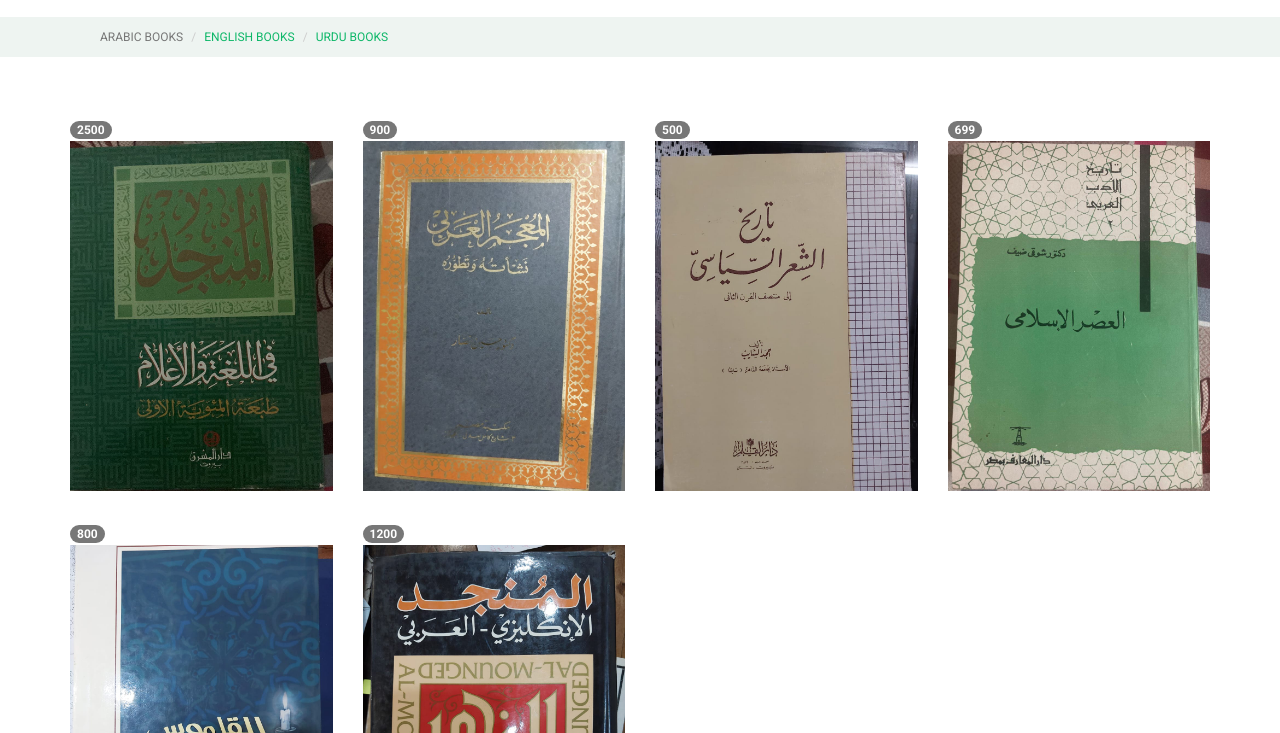
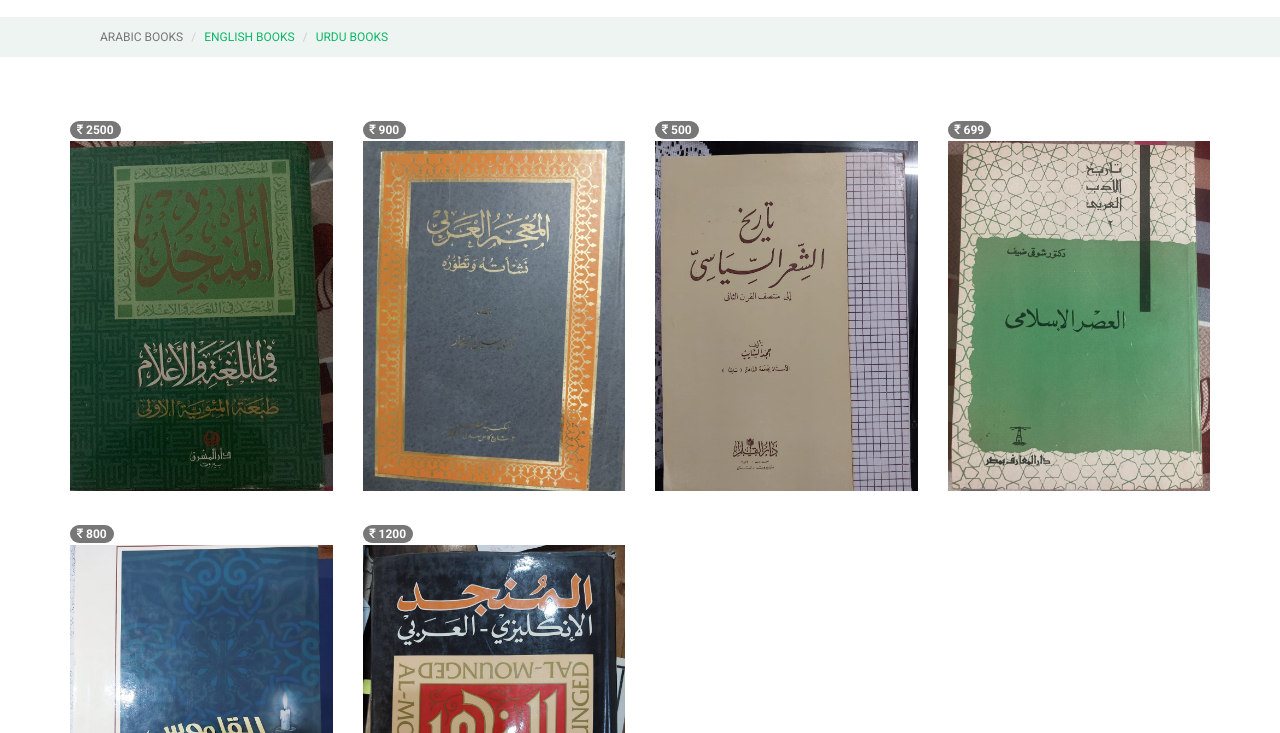
Before and after one commit to mylab4492/blackzero, a plain HTML site: page books-arabic.html in a window 1280 px wide. Shown: the part 67-800 px from the top of the page. Drawn offline with Linux system fonts and the light colour scheme.

Commit message:
rupppe sign

```diff
--- a/books-arabic.html
+++ b/books-arabic.html
@@ -61,37 +61,37 @@
             <div class="row">
                 <div class="col-lg-3 col-md-3 col-sm-6 col-xs-12">
 					<div>
-						<span class="badge badge-pill badge-success">2500</span>
+						<span class="badge badge-pill badge-success"><i class="fa fa-rupee"></i> 2500</span>
 						<img src="images/service-single.jpg" data-src="images/books/1.jpg" alt="" class="img-responsive mb30">
 					</div>
 				</div>
                 <div class="col-lg-3 col-md-3 col-sm-6 col-xs-12">
 					<div>
-						<span class="badge badge-pill badge-success">900</span>
+						<span class="badge badge-pill badge-success"><i class="fa fa-rupee"></i> 900</span>
 						<img src="images/service-single.jpg" data-src="images/books/2.jpg" alt="" class="img-responsive mb30">
 					</div>
 				</div>
                 <div class="col-lg-3 col-md-3 col-sm-6 col-xs-12">
 					<div>
-						<span class="badge badge-pill badge-success">500</span>
+						<span class="badge badge-pill badge-success"><i class="fa fa-rupee"></i> 500</span>
 						<img src="images/service-single.jpg" data-src="images/books/3.jpg" alt="" class="img-responsive mb30">
 					</div>
 				</div>
                 <div class="col-lg-3 col-md-3 col-sm-6 col-xs-12">
 					<div>
-						<span class="badge badge-pill badge-success">699</span>
+						<span class="badge badge-pill badge-success"><i class="fa fa-rupee"></i> 699</span>
 						<img src="images/service-single.jpg" data-src="images/books/4.jpg" alt="" class="img-responsive mb30">
 					</div>
 				</div>
                 <div class="col-lg-3 col-md-3 col-sm-6 col-xs-12">
 					<div>
-						<span class="badge badge-pill badge-success">800</span>
+						<span class="badge badge-pill badge-success"><i class="fa fa-rupee"></i> 800</span>
 						<img src="images/service-single.jpg" data-src="images/books/5.jpg" alt="" class="img-responsive mb30">
 					</div>
 				</div>
                 <div class="col-lg-3 col-md-3 col-sm-6 col-xs-12">
 					<div>
-						<span class="badge badge-pill badge-success">1200</span>
+						<span class="badge badge-pill badge-success"><i class="fa fa-rupee"></i> 1200</span>
 						<img src="images/service-single.jpg" data-src="images/books/6.jpg" alt="" class="img-responsive mb30">
 					</div>
 				</div>
```
